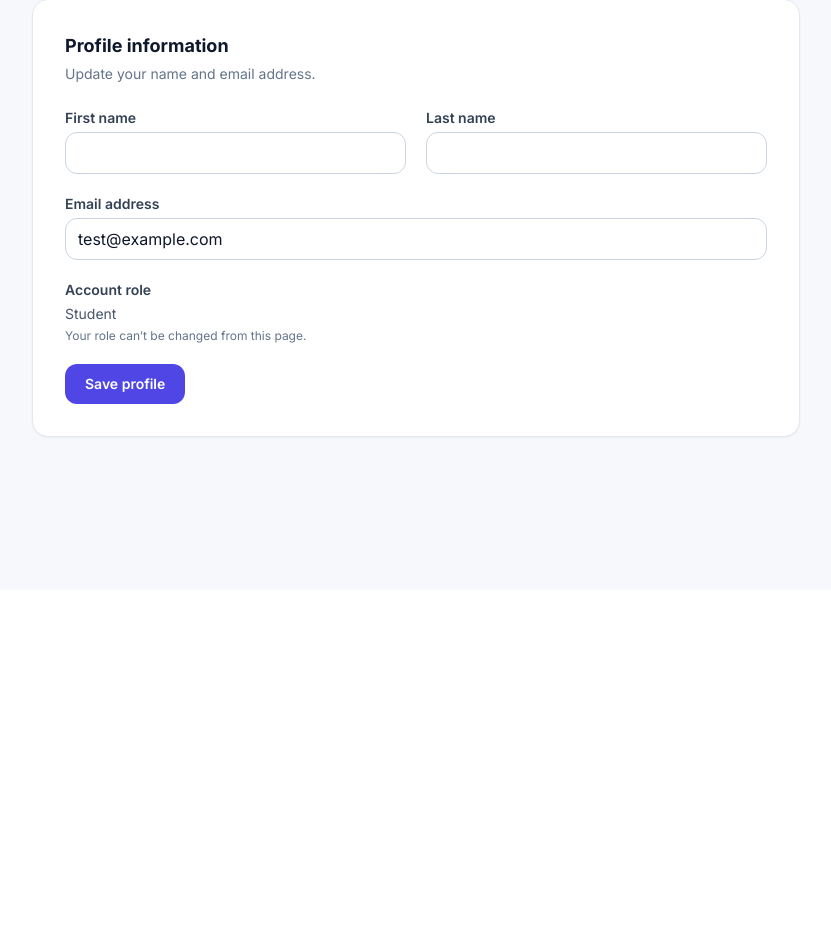
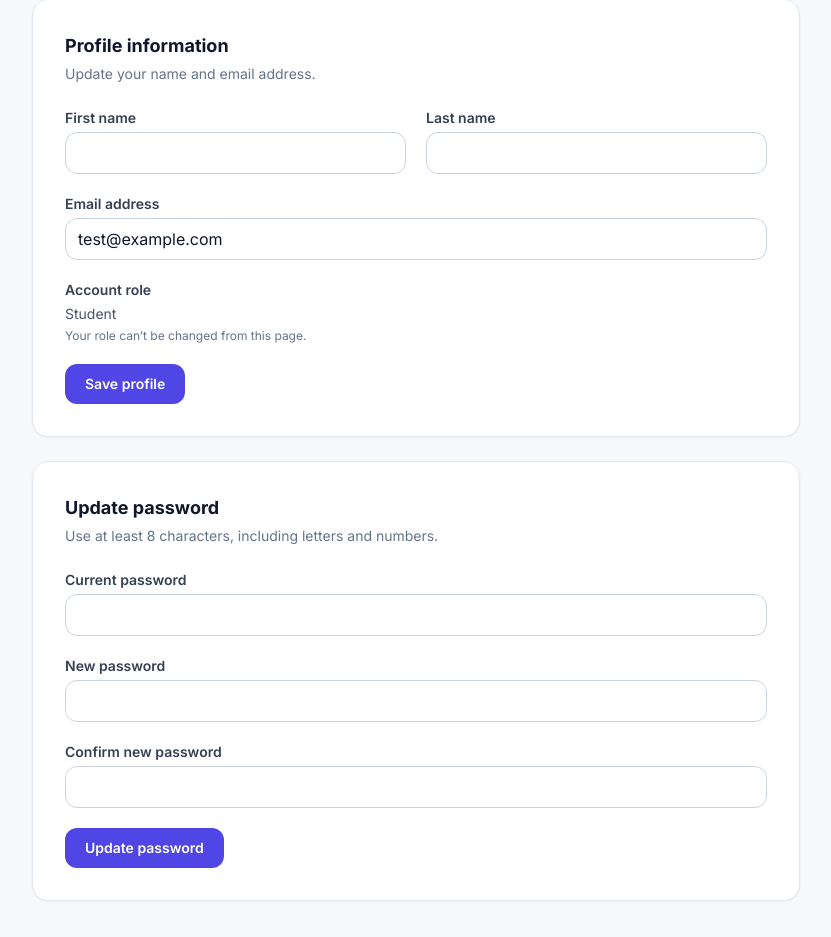
Before and after one commit to iYWice/Scoreforge_AI, a Laravel app: page /profile in a window 1280 px wide. Shown: the part 210-1147 px from the top of the page, without its empty margins (224-1055 px from the left). Before the commit the page ends 648 px from the top, so only its background shows below. Run offline with Laravel 12, Linux system fonts and the light colour scheme; a user stored in the database is signed in; data comes from the database, SQL or seed files in the repository; tables that the repository leaves empty hold one stand-in row (values such as "Sample post"); style sheets or scripts are compiled from the project's sources.

Commit message:
feat: add password update form to profile page and enhance validation tests

```diff
--- a/resources/views/profile/edit.blade.php
+++ b/resources/views/profile/edit.blade.php
@@ -94,5 +94,9 @@
         </form>
     </section>
 
+    <section class="rounded-2xl border border-slate-200 bg-white p-6 shadow-sm sm:p-8">
+        @include('profile.partials.update-password-form')
+    </section>
+
 </div>
 @endsection
--- a/resources/views/profile/partials/update-password-form.blade.php
+++ b/resources/views/profile/partials/update-password-form.blade.php
@@ -1,48 +1,70 @@
-<section>
-    <header>
-        <h2 class="text-lg font-medium text-gray-900 dark:text-gray-100">
-            {{ __('Update Password') }}
-        </h2>
+<div>
+    <div class="mb-6">
+        <h2 class="text-lg font-bold text-slate-900">Update password</h2>
+        <p class="mt-1 text-sm text-slate-500">
+            Use at least 8 characters, including letters and numbers.
+        </p>
+    </div>
 
-        <p class="mt-1 text-sm text-gray-600 dark:text-gray-400">
-            {{ __('Ensure your account is using a long, random password to stay secure.') }}
-        </p>
-    </header>
+    @if (session('status') === 'password-updated')
+    <div class="mb-5 rounded-xl bg-emerald-50 px-4 py-3 text-sm text-emerald-700">
+        Password updated successfully.
+    </div>
+    @endif
 
-    <form method="post" action="{{ route('password.update') }}" class="mt-6 space-y-6">
+    <form method="POST" action="{{ route('password.update') }}" class="space-y-5">
         @csrf
-        @method('put')
+        @method('PUT')
 
         <div>
-            <x-input-label for="update_password_current_password" :value="__('Current Password')" />
-            <x-text-input id="update_password_current_password" name="current_password" type="password" class="mt-1 block w-full" autocomplete="current-password" />
-            <x-input-error :messages="$errors->updatePassword->get('current_password')" class="mt-2" />
+            <label for="update_password_current_password" class="mb-1 block text-sm font-semibold text-slate-700">
+                Current password
+            </label>
+            <input
+                id="update_password_current_password"
+                name="current_password"
+                type="password"
+                autocomplete="current-password"
+                required
+                class="w-full rounded-xl border-slate-300 focus:border-indigo-500 focus:ring-indigo-500">
+            @foreach ($errors->updatePassword->get('current_password') as $message)
+            <p class="mt-1 text-sm text-red-600">{{ $message }}</p>
+            @endforeach
         </div>
 
         <div>
-            <x-input-label for="update_password_password" :value="__('New Password')" />
-            <x-text-input id="update_password_password" name="password" type="password" class="mt-1 block w-full" autocomplete="new-password" />
-            <x-input-error :messages="$errors->updatePassword->get('password')" class="mt-2" />
+            <label for="update_password_password" class="mb-1 block text-sm font-semibold text-slate-700">
+                New password
+            </label>
+            <input
+                id="update_password_password"
+                name="password"
+                type="password"
+                autocomplete="new-password"
+                required
+                class="w-full rounded-xl border-slate-300 focus:border-indigo-500 focus:ring-indigo-500">
+            @foreach ($errors->updatePassword->get('password') as $message)
+            <p class="mt-1 text-sm text-red-600">{{ $message }}</p>
+            @endforeach
         </div>
 
         <div>
-            <x-input-label for="update_password_password_confirmation" :value="__('Confirm Password')" />
-            <x-text-input id="update_password_password_confirmation" name="password_confirmation" type="password" class="mt-1 block w-full" autocomplete="new-password" />
-            <x-input-error :messages="$errors->updatePassword->get('password_confirmation')" class="mt-2" />
+            <label for="update_password_password_confirmation" class="mb-1 block text-sm font-semibold text-slate-700">
+                Confirm new password
+            </label>
+            <input
+                id="update_password_password_confirmation"
+                name="password_confirmation"
+                type="password"
+                autocomplete="new-password"
+                required
+                class="w-full rounded-xl border-slate-300 focus:border-indigo-500 focus:ring-indigo-500">
         </div>
 
-        <div class="flex items-center gap-4">
-            <x-primary-button>{{ __('Save') }}</x-primary-button>
-
-            @if (session('status') === 'password-updated')
-                <p
-                    x-data="{ show: true }"
-                    x-show="show"
-                    x-transition
-                    x-init="setTimeout(() => show = false, 2000)"
-                    class="text-sm text-gray-600 dark:text-gray-400"
-                >{{ __('Saved.') }}</p>
-            @endif
-        </div>
+        <button
+            type="submit"
+            class="rounded-xl bg-indigo-600 px-5 py-2.5 text-sm font-semibold text-white hover:bg-indigo-700">
+            Update password
+        </button>
     </form>
-</section>
+</div>
```
Also changed, not shown: tests/Feature/Auth/PasswordUpdateTest.php (+16 -5 lines).
